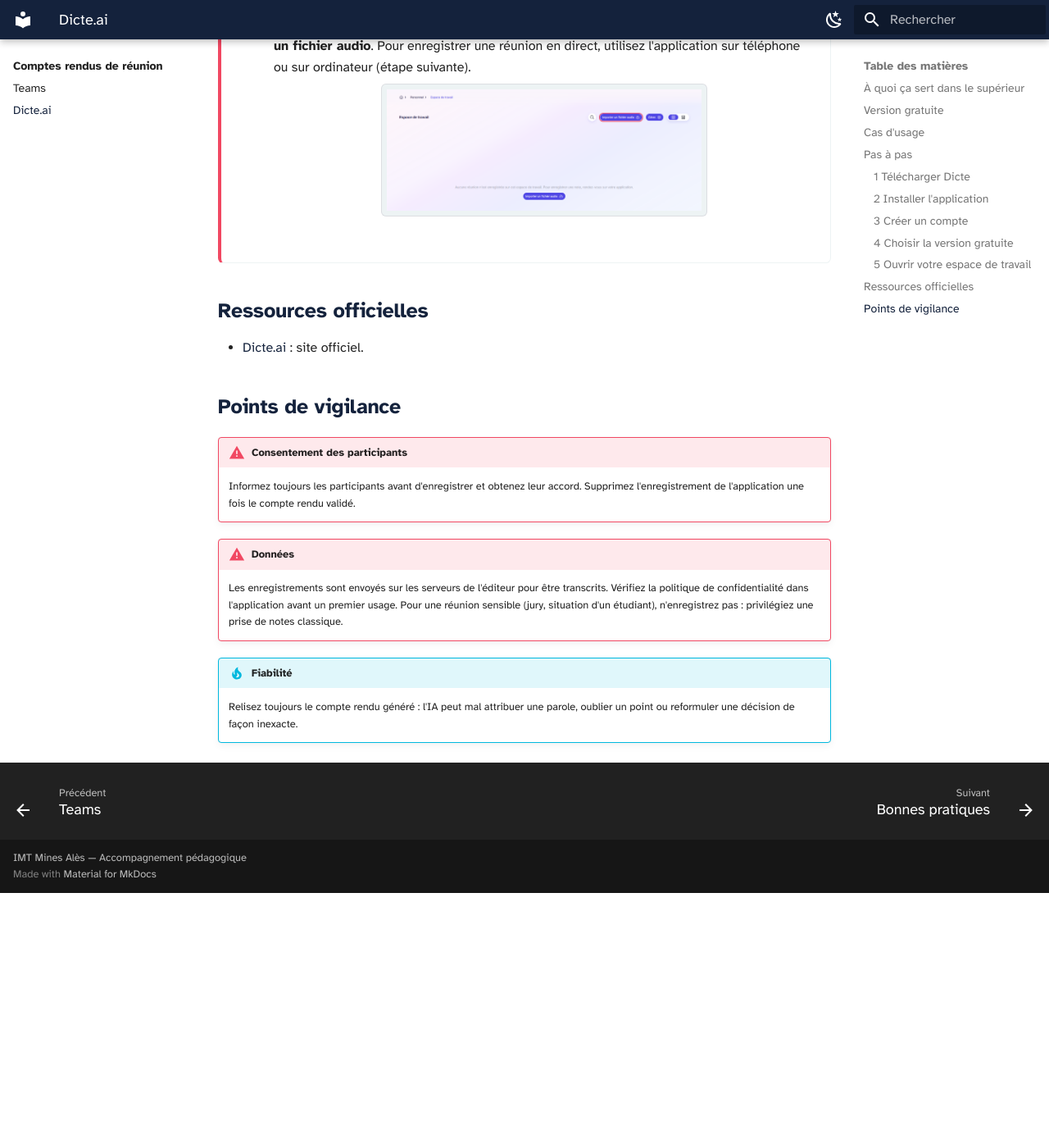
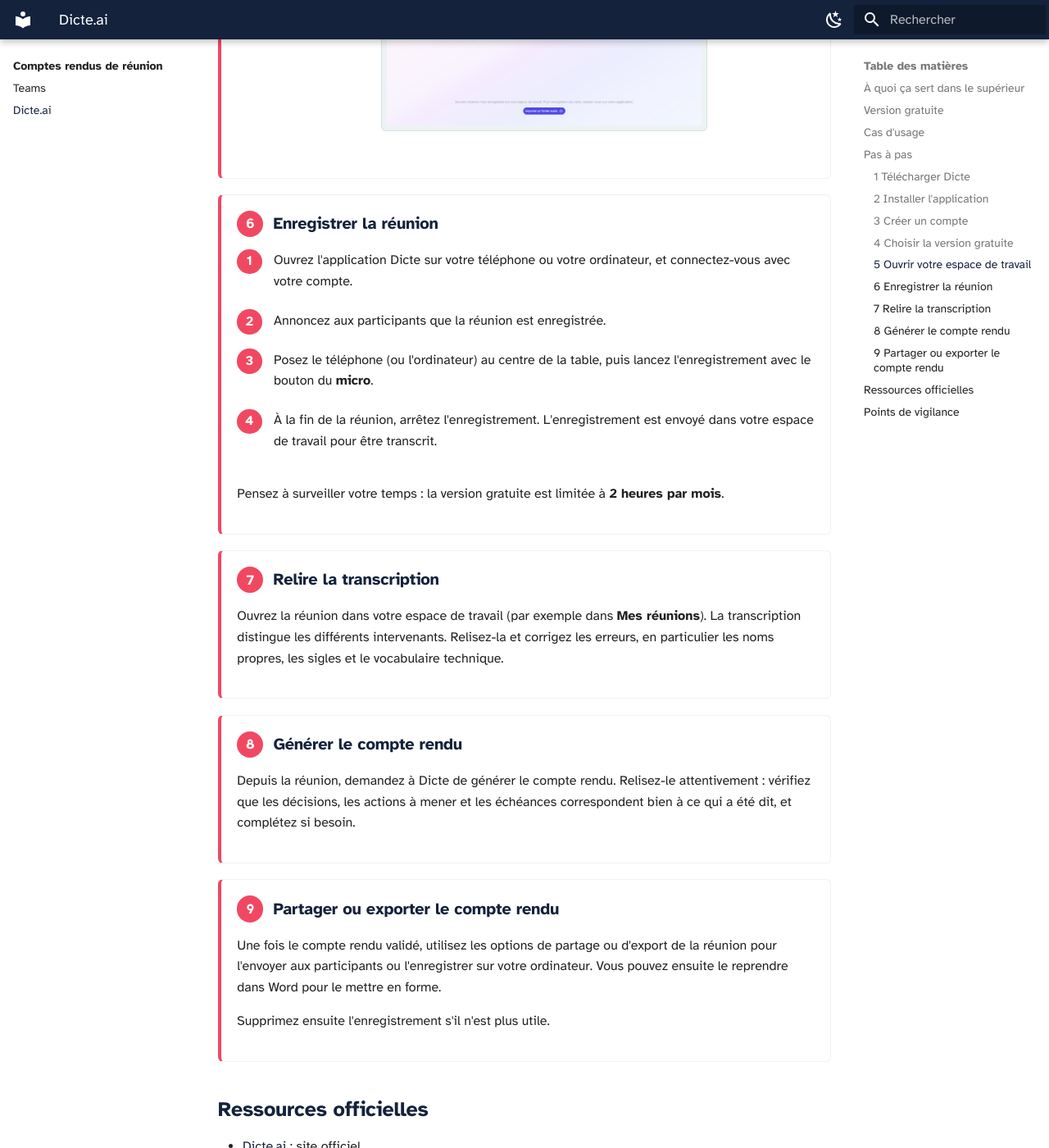
Before and after one commit to Celine-ferrier/Boite-outils-IA, an MkDocs documentation site: the page built from docs/comptes-rendus/dicte-ai.md, in a window 1280 px wide and 1400 px high, scrolled down 4091 px. Shown: the whole window at 82% size. Built offline with MkDocs 1.6.1 and Material for MkDocs 9.7.7, drawn with Linux system fonts in a browser that asks for light colours; before the commit the page ends 5180 px from its top, so only the background shows below that; some of the changed text lies outside the part shown.

Commit message:
Dicte.ai : étapes 6 à 9 rédigées sans captures, fiche finalisée
Co-Authored-By: Claude Opus 5.5 <noreply@anthropic.com>
Claude-Session: https://claude.ai/code/session_01ADR9hzhyEw6Dc3N18BUyt5

```diff
--- a/docs/comptes-rendus/dicte-ai.md
+++ b/docs/comptes-rendus/dicte-ai.md
@@ -2,14 +2,11 @@
 
 <span class="badge badge-ue">Entreprise UE</span> <span class="badge badge-gratuit">Version gratuite</span>
 
-<p class="maj">Dernière vérification : à compléter</p>
+<p class="maj">Dernière vérification : octobre 2026</p>
 
 **Dicte.ai** est un assistant de réunion français (société Livdeo, à Besançon) qui **enregistre une réunion en présentiel**, la **transcrit** et **génère directement un compte rendu**. Pratique pour une réunion autour d'une table, une visite de terrain ou une soutenance, quand il n'y a pas de visio. Il existe sur **téléphone** (iPhone et Android), sur **ordinateur** (Windows et Mac) et dans le **navigateur**. Selon l'éditeur, les données sont traitées sur des **serveurs dédiés à Paris**, avec une **anonymisation par défaut**.
 
 [Ouvrir Dicte.ai](https://dicte.ai){ .md-button .md-button--primary }
-
-!!! info "Fiche en cours de rédaction"
-    Les captures d'écran du tutoriel seront bientôt ajoutées.
 
 ## À quoi ça sert dans le supérieur
 
@@ -108,13 +105,44 @@ Dicte vous propose ensuite un abonnement payant. Pour rester sur la version grat
 
 </div>
 
-<!--
-Étapes restant à rédiger (captures à recevoir) :
- 6. Lancer un enregistrement (application téléphone ou ordinateur)
- 7. Arrêter l'enregistrement
- 8. Consulter la transcription et le compte rendu
- 9. Partager ou exporter le compte rendu
--->
+<div class="etape" markdown>
+
+### <span class="etape-num">6</span> Enregistrer la réunion
+
+1. Ouvrez l'application Dicte sur votre téléphone ou votre ordinateur, et connectez-vous avec votre compte.
+2. Annoncez aux participants que la réunion est enregistrée.
+3. Posez le téléphone (ou l'ordinateur) au centre de la table, puis lancez l'enregistrement avec le bouton du **micro**.
+4. À la fin de la réunion, arrêtez l'enregistrement. L'enregistrement est envoyé dans votre espace de travail pour être transcrit.
+
+Pensez à surveiller votre temps : la version gratuite est limitée à **2 heures par mois**.
+
+</div>
+
+<div class="etape" markdown>
+
+### <span class="etape-num">7</span> Relire la transcription
+
+Ouvrez la réunion dans votre espace de travail (par exemple dans **Mes réunions**). La transcription distingue les différents intervenants. Relisez-la et corrigez les erreurs, en particulier les noms propres, les sigles et le vocabulaire technique.
+
+</div>
+
+<div class="etape" markdown>
+
+### <span class="etape-num">8</span> Générer le compte rendu
+
+Depuis la réunion, demandez à Dicte de générer le compte rendu. Relisez-le attentivement : vérifiez que les décisions, les actions à mener et les échéances correspondent bien à ce qui a été dit, et complétez si besoin.
+
+</div>
+
+<div class="etape" markdown>
+
+### <span class="etape-num">9</span> Partager ou exporter le compte rendu
+
+Une fois le compte rendu validé, utilisez les options de partage ou d'export de la réunion pour l'envoyer aux participants ou l'enregistrer sur votre ordinateur. Vous pouvez ensuite le reprendre dans Word pour le mettre en forme.
+
+Supprimez ensuite l'enregistrement s'il n'est plus utile.
+
+</div>
 
 ## Ressources officielles
 
```
